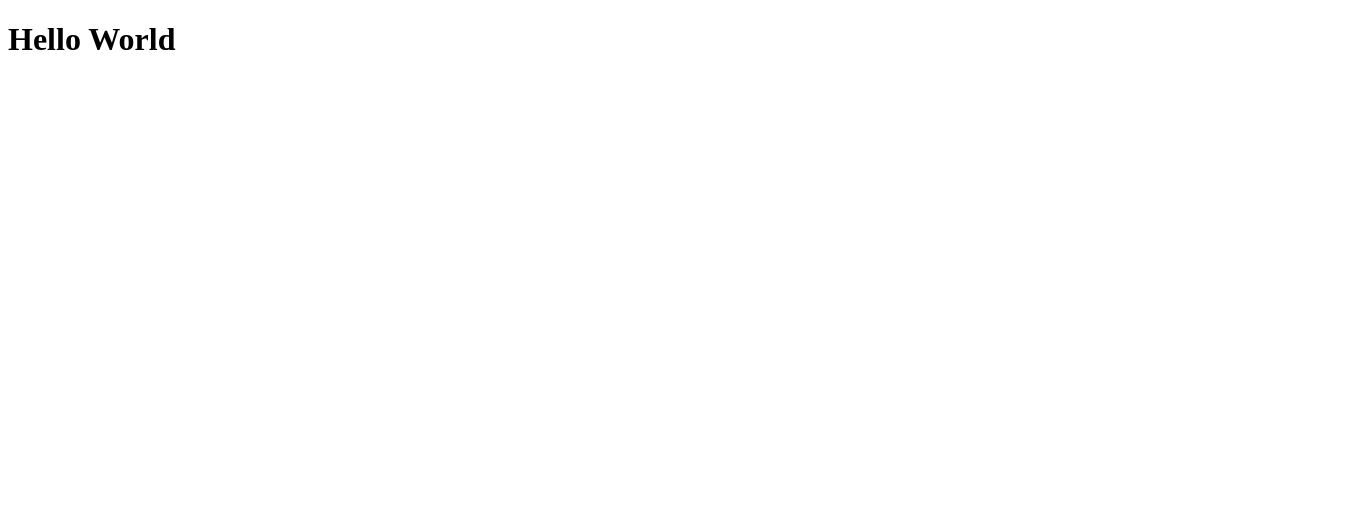
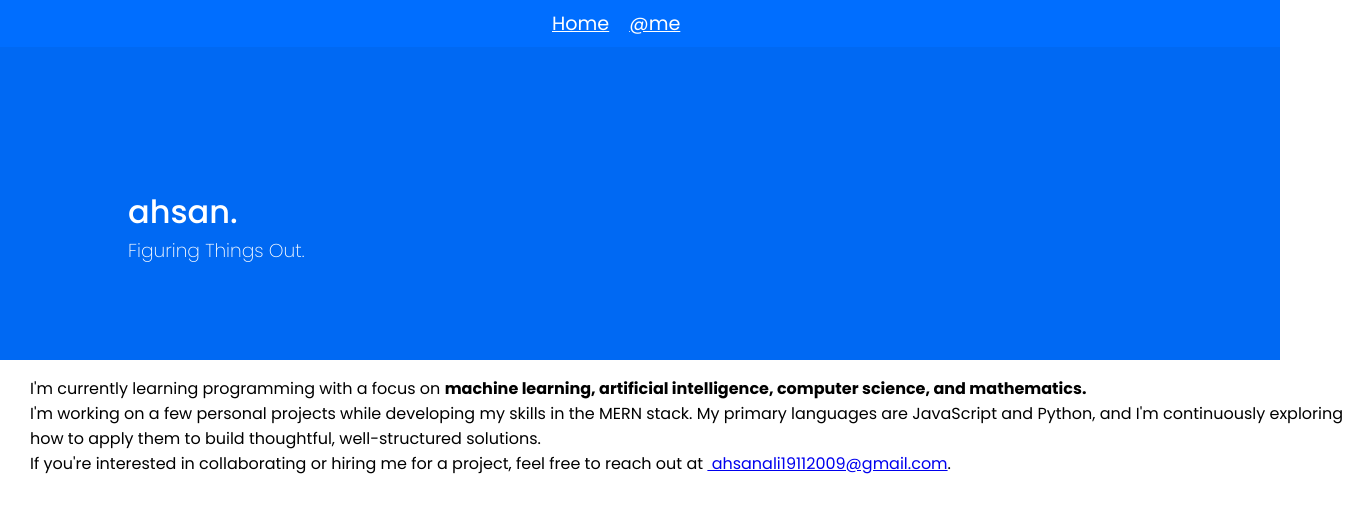
Before and after one commit to ahsanali2009/ahsanali, a React (Vite) app in the folder Frontend/ahsanali/: page /about in a window 1280 px wide. Shown: the top 512 px of the page, 1347 px wide, since content can reach past the window. Built offline with nearby package versions, Linux system fonts and the light colour scheme.

Commit message:
about page

```diff
--- a/Frontend/ahsanali/src/Pages/About.jsx
+++ b/Frontend/ahsanali/src/Pages/About.jsx
@@ -1,6 +1,25 @@
+import Header from '/src/components/Header/Header.jsx'
+import styles from './About.module.css'
+
 export default function About(){
     return(
-        <h1>Hello World</h1>
+        <>
+
+        <Header/>
+
+        <div className={styles.aboutPageContainer}>
+
+        <div className={styles.aboutPageContainerContent}>
+            <pre>
+            I'm currently learning programming with a focus on <b>machine learning, artificial intelligence, computer science, and mathematics.</b><br />I'm working on a few personal projects while developing my skills in the MERN stack.
+            My primary languages are JavaScript and Python, and I'm continuously exploring <br />how to apply them to build thoughtful, well-structured solutions. <br />
+            If you're interested in collaborating or hiring me for a project, feel free to reach out at <a href="mailto:ahsanali19112009@gmail.com"> ahsanali19112009@gmail.com</a>.
+            </pre>
+        </div>
+
+        </div>
+
+        </>
     )
 
 }
--- a/Frontend/ahsanali/src/Pages/About.module.css
+++ b/Frontend/ahsanali/src/Pages/About.module.css
@@ -0,0 +1,15 @@
+.aboutPageContainer{
+        min-height: 30vh;
+        /* border: 3px solid red; */
+}
+
+.aboutPageContainerContent{
+    height: 50%;
+    /* background-color: green; */
+    margin-left: 30px;
+    margin-right: 30px;
+}
+
+.aboutPageContainerContent pre{
+    font-family: 'Poppins';
+}
```
